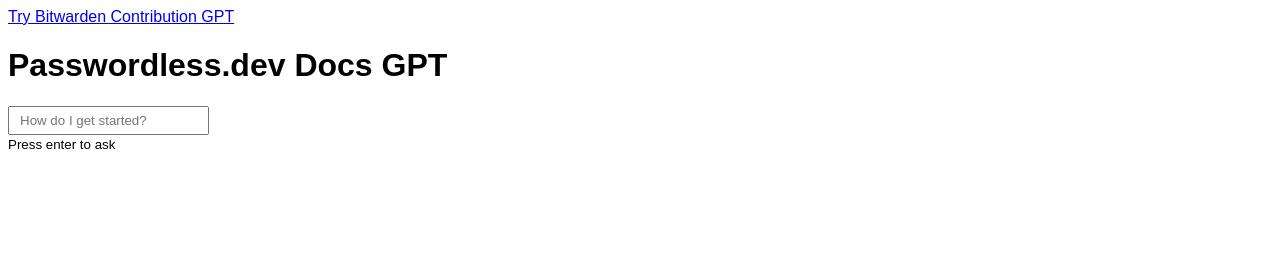
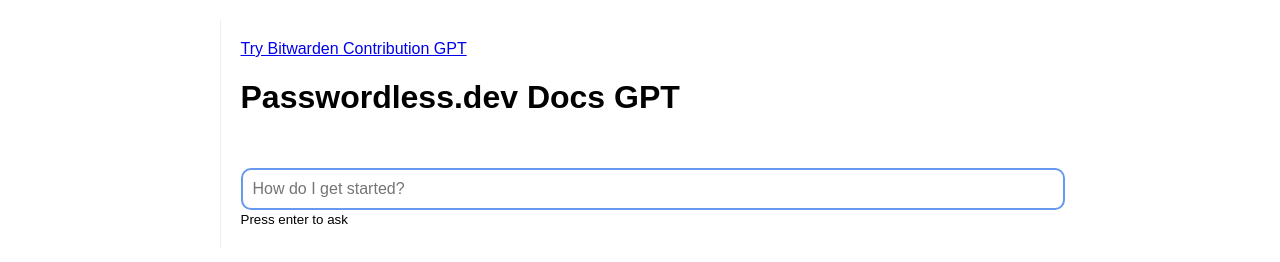
Before and after one commit to abergs/gptdocs, a plain HTML site: page index.html in a window 1280 px wide. Drawn offline with nearby package versions, Linux system fonts and the light colour scheme.

Commit message:
Added a little bit more styling

```diff
--- a/index.html
+++ b/index.html
@@ -1,5 +1,6 @@
 <!DOCTYPE html>
 <html lang="en">
+
 <head>
     <meta charset="UTF-8">
     <meta http-equiv="X-UA-Compatible" content="IE=edge">
@@ -7,7 +8,9 @@
     <title>GPT Docs</title>
     <link rel="stylesheet" href="style.css" />
 </head>
+
 <body>
+    <main>
         <a href="bitwarden.html">Try Bitwarden Contribution GPT</a>
         <h1>Passwordless.dev Docs GPT</h1>
         <div id="app">
@@ -20,9 +23,12 @@
                     </div>
                 </li>
             </ul>
-        <input placeholder="How do I get started?" type="text" id="prompt" v-on:keyup.enter.prevent.capture="send" v-model="prompt" autofocus ref="myinput" prompt-key="NqKKt7j2YK1ffht3vBCGBEHnilszW4NE">
+            <input placeholder="How do I get started?" type="text" id="prompt" v-on:keyup.enter.prevent.capture="send"
+                v-model="prompt" autofocus ref="myinput" prompt-key="NqKKt7j2YK1ffht3vBCGBEHnilszW4NE">
             <br /><small>Press enter to ask</small>
         </div>
+    </main>
     <script type="module" src="index.js"></script>
 </body>
+
 </html>
--- a/style.css
+++ b/style.css
@@ -3,12 +3,36 @@
     font-family: sans-serif;
 }
 
+main {
+    max-width: 800px;
+    margin: 0 auto;
+    margin-top: 20px;
+    border-left: 1px solid #eee;
+    padding: 20px;
+}
+
 input,button {
-    padding: 5px 10px;
+    padding: 10px 10px;
+    font-size: 16px;
+    width: 100%;
+    border-radius: 10px;
+    border: 2px solid rgb(102, 154, 239);
+    margin-top: 30px;
 }
 
 li {
     white-space: break-spaces;
+    gap: 10px;
+    margin: 20px 0;
+}
+
+.human {
+    color: rgb(34 118 255);
+}
+
+ul {
+    list-style: none;
+    padding-left: 0;
 }
 
 .sources {
@@ -19,6 +43,7 @@
 }
 
 .source {
+    font-size: .9em;
     padding: 5px 10px;
     background: #eee;
     border-radius: 5px;
```
Also changed, not shown: bitwarden.html (+2 -0 lines). Lines whose indentation alone changed are shown as unchanged.
